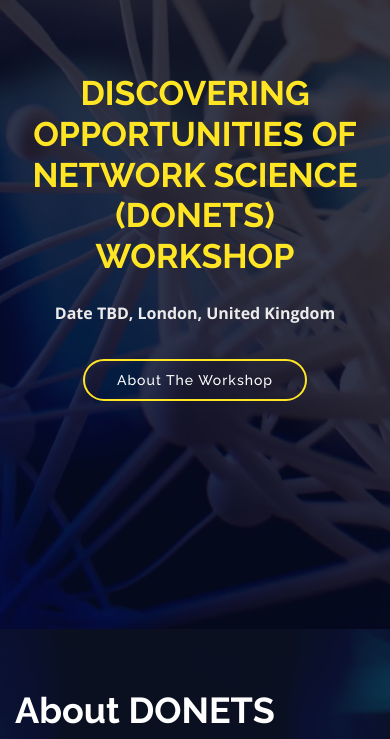
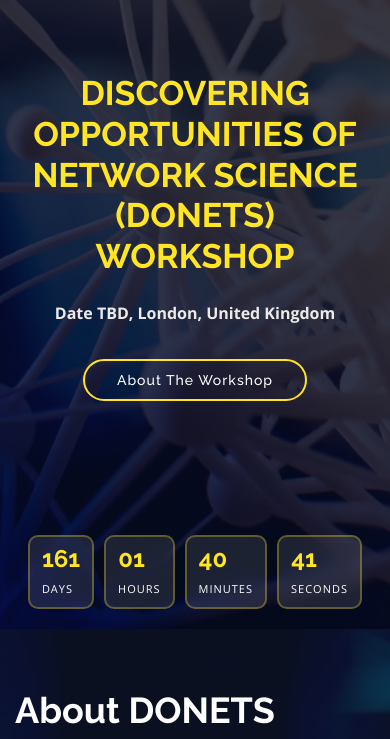
Before and after one commit to DONETS-London/donets-london.github.io, a plain HTML site: page index.html in a window 390 px wide. Shown: the part 215-954 px from the top of the page. Drawn offline with nearby package versions, Linux system fonts and the light colour scheme.

Commit message:
Update style.css
update countdown timer

```diff
--- a/css/style.css
+++ b/css/style.css
@@ -1818,20 +1818,12 @@ body.mobile-nav-active #mobile-nav-toggle {
 /*--------------------------------------------------------------
 # Countdown Timer
 --------------------------------------------------------------*/
-.countdown-container {
-  text-align: center;
-  margin: 40px 0;
-  padding: 30px;
-  background: rgba(255, 255, 255, 0.05);
-  border-radius: 15px;
-  border: 1px solid rgba(255, 229, 35, 0.3);
-}
-
-.countdown-container h3 {
-  color: #ffe523;
-  font-size: 24px;
-  margin-bottom: 30px;
-  font-weight: 600;
+.countdown-wrapper {
+  position: absolute;
+  bottom: 40px;
+  left: 0;
+  right: 0;
+  z-index: 10;
 }
 
 .countdown-timer {
@@ -1848,12 +1840,13 @@ body.mobile-nav-active #mobile-nav-toggle {
   min-width: 120px;
   border: 2px solid rgba(255, 229, 35, 0.3);
   transition: all 0.3s ease;
+  backdrop-filter: blur(10px);
 }
 
 .time-box:hover {
   transform: translateY(-5px);
   border-color: #ffe523;
-  box-shadow: 0 5px 20px rgba(255, 229, 35, 0.3);
+  box-shadow: 0 5px 20px rgba(255, 229, 35, 0.4);
 }
 
 .time-box .number {
@@ -1876,17 +1869,36 @@ body.mobile-nav-active #mobile-nav-toggle {
 }
 
 /* Responsive */
-@media (max-width: 768px) {
+@media (max-width: 991px) {
+  .countdown-wrapper {
+    bottom: 20px;
+  }
+
   .time-box {
-    min-width: 80px;
-    padding: 15px 20px;
+    min-width: 70px;
+    padding: 12px 15px;
   }
 
   .time-box .number {
-    font-size: 36px;
+    font-size: 32px;
+  }
+
+  .time-box .label {
+    font-size: 11px;
   }
 
   .countdown-timer {
     gap: 10px;
   }
 }
+
+@media (max-width: 480px) {
+  .time-box {
+    min-width: 60px;
+    padding: 10px 12px;
+  }
+
+  .time-box .number {
+    font-size: 24px;
+  }
+}
```
